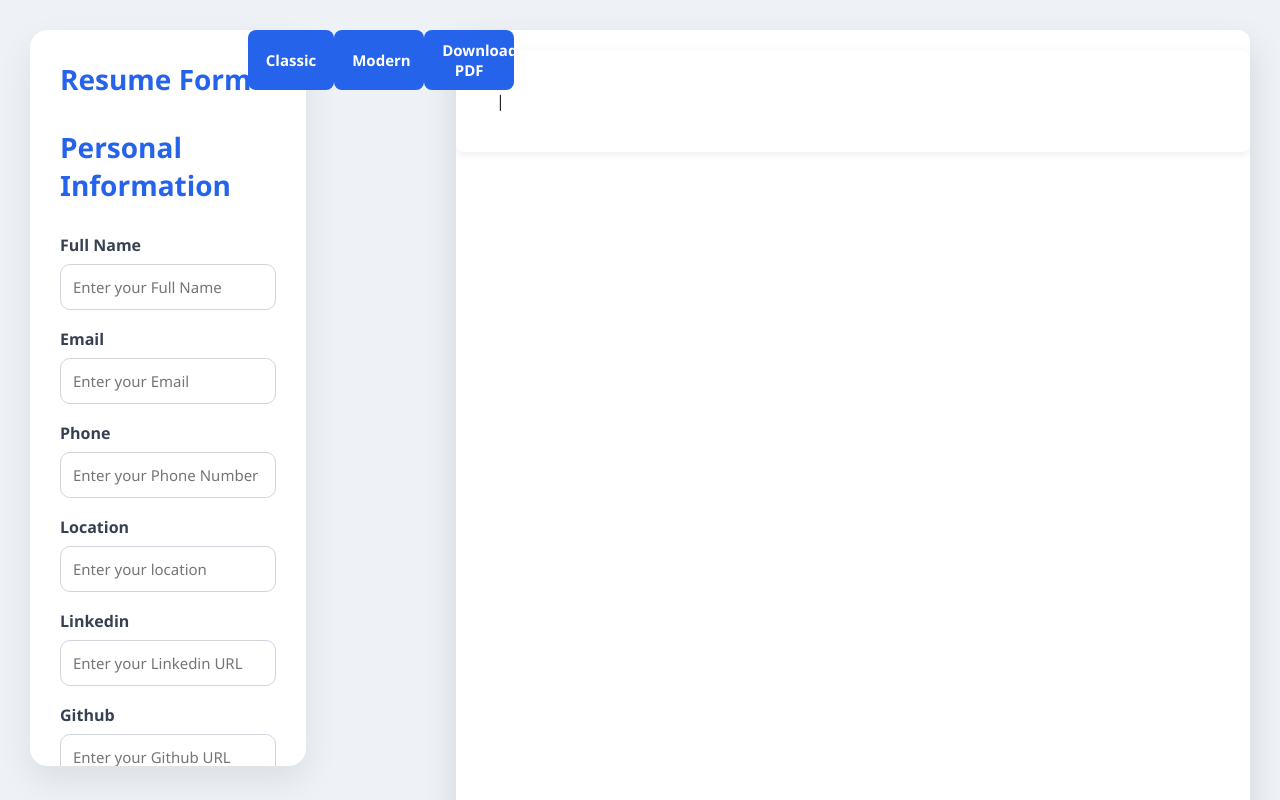
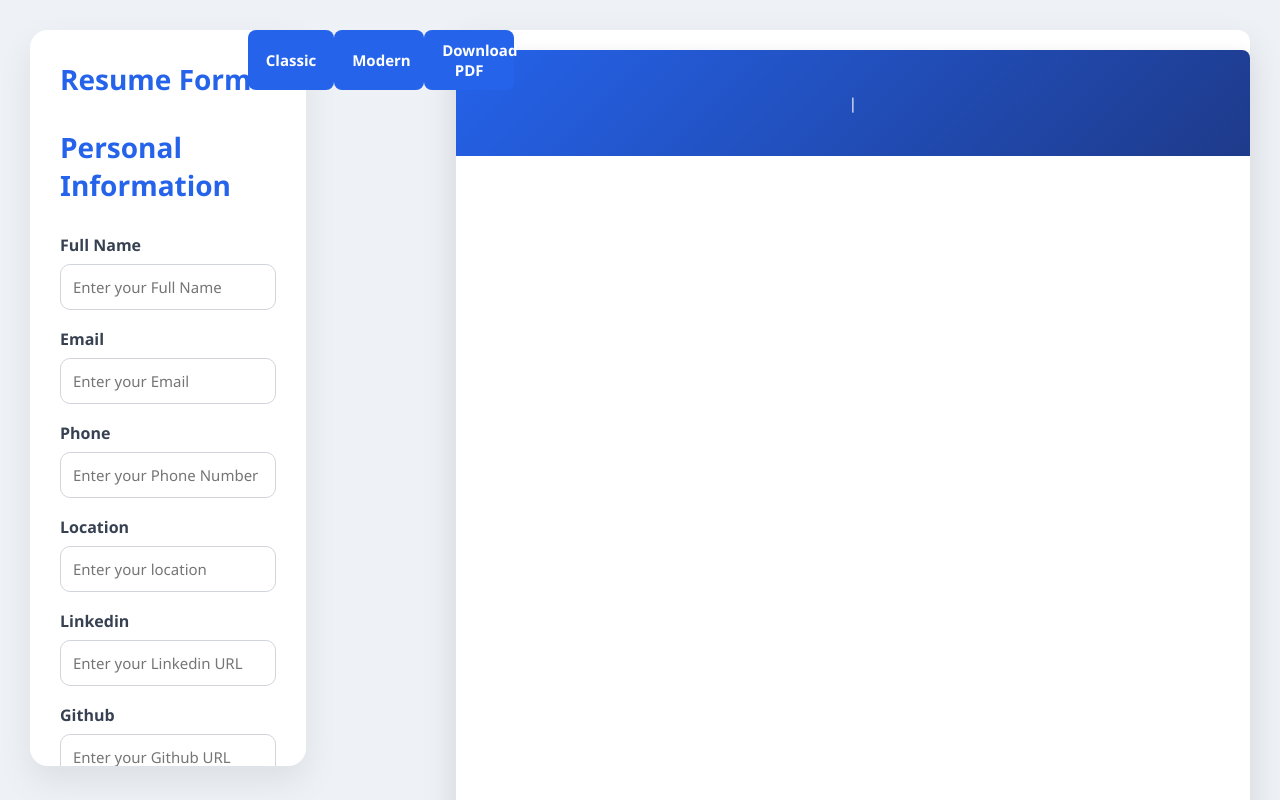
Before and after one commit to nidhi-baberwal/ai-resume-builder-v2, a React (Vite) app: page / in a window 1280 px wide. Both pictures are taken after a click on the button "Modern". Shown: the top 800 px of the page. Built offline with nearby package versions, Linux system fonts and the light colour scheme.

Commit message:
feat: add modern resume template styling

```diff
--- a/src/pages/ResumeEditor.tsx
+++ b/src/pages/ResumeEditor.tsx
@@ -11,6 +11,7 @@ import ProjectsForm from "../resume/ProjectsForm";
 import ClassicTemplate from "../templates/ClassicTemplate";
 import ModernTemplate from "../templates/ModernTemplate";
 import "../styles/ClassicTemplate.css";
+import "../styles/ModernTemplate.css";
 import html2canvas from "html2canvas";
 import jsPDF from "jspdf";
 
--- a/src/styles/ModernTemplate.css
+++ b/src/styles/ModernTemplate.css
@@ -0,0 +1,121 @@
+/*Modern Resume Template*/
+
+.resume-card {
+  width: 210mm;
+  min-height: 297mm;
+  background: #ffffff;
+  margin: 20px auto;
+  padding: 0;
+  color: #333;
+  font-family: "Segoe UI", Tahoma, Geneva, Verdana, sans-serif;
+  box-shadow: 0 8px 20px rgba(0, 0, 0, 0.15);
+  overflow: hidden;
+}
+
+/*Header*/
+
+.modern-header {
+  background: linear-gradient(135deg, #2563eb, #1e3a8a);
+  color: white;
+  text-align: center;
+  padding: 35px;
+}
+
+.modern-header h1 {
+  margin: 0;
+  font-size: 34px;
+  font-weight: 700;
+  letter-spacing: 1px;
+}
+
+.modern-header p {
+  margin: 8px 0;
+  font-size: 15px;
+}
+
+/*Sections*/
+
+.resume-card section {
+  padding: 18px 35px;
+}
+
+.resume-card h2 {
+  color: #2563eb;
+  font-size: 20px;
+  margin-bottom: 12px;
+  border-bottom: 2px solid #2563eb;
+  padding-bottom: 6px;
+}
+
+.resume-card h3 {
+  margin: 0;
+  color: #222;
+  font-size: 18px;
+}
+
+.resume-card strong {
+  color: #555;
+  display: block;
+  margin-top: 4px;
+}
+
+.resume-card p {
+  margin: 6px 0;
+  line-height: 1.6;
+  font-size: 15px;
+}
+
+/*Skills*/
+
+.skills {
+  display: flex;
+  flex-wrap: wrap;
+  gap: 10px;
+}
+
+.skill {
+  background: #2563eb;
+  color: white;
+  padding: 7px 15px;
+  border-radius: 20px;
+  font-size: 14px;
+  font-weight: 500;
+}
+
+/*Experience*/
+
+.resume-card section div {
+  margin-bottom: 20px;
+}
+
+/*Education*/
+
+.resume-card section div:last-child {
+  margin-bottom: 0;
+}
+
+/*Projects*/
+
+.resume-card a {
+  color: #2563eb;
+  text-decoration: none;
+}
+
+.resume-card a:hover {
+  text-decoration: underline;
+}
+
+/*PDF Friendly*/
+
+@media print {
+  .resume-card {
+    box-shadow: none;
+    margin: 0;
+    width: 100%;
+    min-height: auto;
+  }
+
+  section {
+    page-break-inside: avoid;
+  }
+}
```
